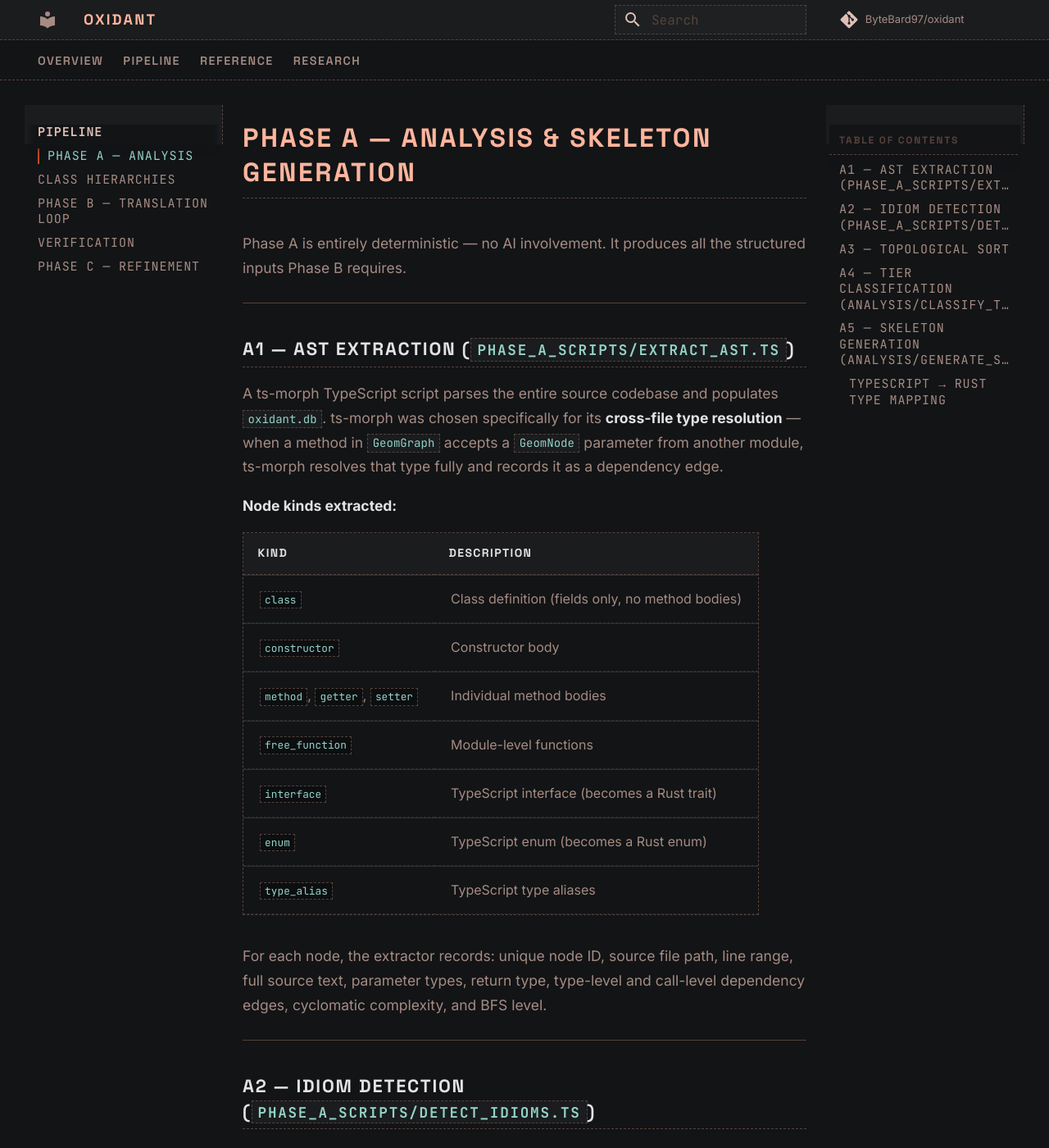
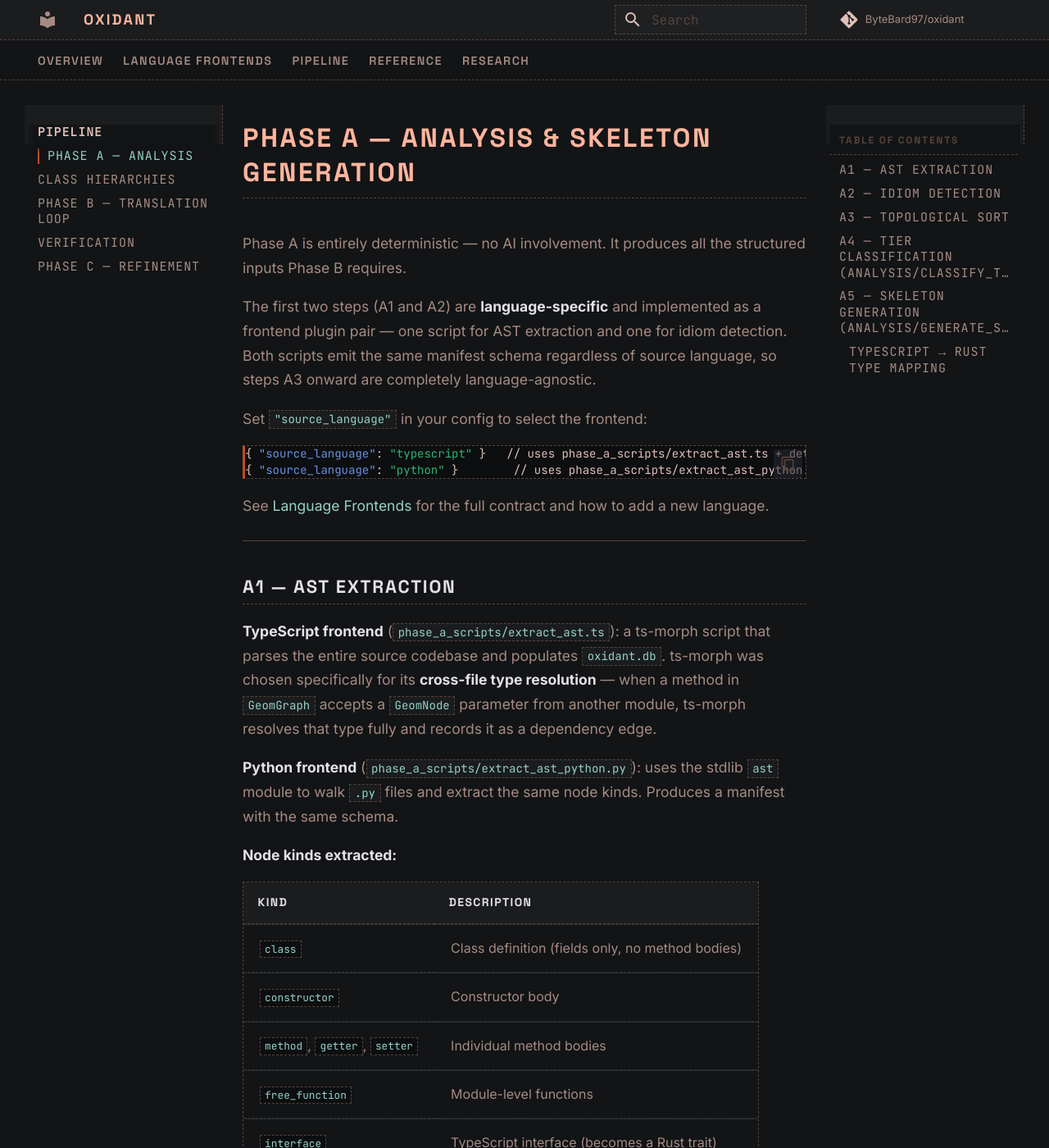
Before and after one commit to ByteBard97/oxidant, an MkDocs documentation site: the page built from docs/pages/pipeline/phase-a.md, in a window 1280 px wide and 1400 px high. Shown: the whole window at 82% size. Built offline with MkDocs 1.6.1 and Material for MkDocs 9.7.7, drawn with Linux system fonts in a browser that asks for light colours; comment, search, counter and statistics services are not loaded; some of the changed text lies outside the part shown.

Commit message:
docs: update site for plugin-based language frontend architecture
- mkdocs.yml: updated site_description, added Language Frontends nav page
- index.md: new tagline, plugin architecture intro, updated pipeline diagram
  and table to show frontend plugin step
- phase-a.md: explain A1/A2 are language-specific frontend plugins, document
  both TypeScript and Python implementations
- frontends.md: new page documenting the frontend plugin contract, both
  shipped frontends, and how to write a new one

Co-Authored-By: Claude Sonnet 4.6 <noreply@anthropic.com>

````diff
--- a/docs/pages/pipeline/phase-a.md
+++ b/docs/pages/pipeline/phase-a.md
@@ -2,11 +2,24 @@
 
 Phase A is entirely deterministic — no AI involvement. It produces all the structured inputs Phase B requires.
 
+The first two steps (A1 and A2) are **language-specific** and implemented as a frontend plugin pair — one script for AST extraction and one for idiom detection. Both scripts emit the same manifest schema regardless of source language, so steps A3 onward are completely language-agnostic.
+
+Set `"source_language"` in your config to select the frontend:
+
+```json
+{ "source_language": "typescript" }   // uses phase_a_scripts/extract_ast.ts + detect_idioms.ts
+{ "source_language": "python" }        // uses phase_a_scripts/extract_ast_python.py + detect_idioms_python.py
+```
+
+See [Language Frontends](../frontends.md) for the full contract and how to add a new language.
+
 ---
 
-## A1 — AST Extraction (`phase_a_scripts/extract_ast.ts`)
+## A1 — AST Extraction
 
-A ts-morph TypeScript script parses the entire source codebase and populates `oxidant.db`. ts-morph was chosen specifically for its **cross-file type resolution** — when a method in `GeomGraph` accepts a `GeomNode` parameter from another module, ts-morph resolves that type fully and records it as a dependency edge.
+**TypeScript frontend** (`phase_a_scripts/extract_ast.ts`): a ts-morph script that parses the entire source codebase and populates `oxidant.db`. ts-morph was chosen specifically for its **cross-file type resolution** — when a method in `GeomGraph` accepts a `GeomNode` parameter from another module, ts-morph resolves that type fully and records it as a dependency edge.
+
+**Python frontend** (`phase_a_scripts/extract_ast_python.py`): uses the stdlib `ast` module to walk `.py` files and extract the same node kinds. Produces a manifest with the same schema.
 
 **Node kinds extracted:**
 
@@ -24,9 +37,14 @@ For each node, the extractor records: unique node ID, source file path, line ran
 
 ---
 
-## A2 — Idiom Detection (`phase_a_scripts/detect_idioms.ts`)
+## A2 — Idiom Detection
 
-A second ts-morph pass scans each node's AST for 14 patterns known to require non-trivial Rust translation. Each detected pattern is stored in `idioms_needed[]` on the node and used in Phase B to inject relevant guidance into the conversion prompt.
+Each frontend ships a companion idiom detector that scans each node's AST for patterns known to require non-trivial Rust translation.
+
+- **TypeScript** (`phase_a_scripts/detect_idioms.ts`): detects 14 patterns via a second ts-morph pass.
+- **Python** (`phase_a_scripts/detect_idioms_python.py`): detects Python-specific patterns (e.g. `svgwrite` buffer idioms, dataframe → struct conversions).
+
+Each detected pattern is stored in `idioms_needed[]` on the node and injected into the Phase B prompt as targeted guidance.
 
 See [Idiom Detection](../reference/idioms.md) for the full list and translation guidance.
 
--- a/mkdocs.yml
+++ b/mkdocs.yml
@@ -1,5 +1,5 @@
 site_name: Oxidant
-site_description: Agentic TypeScript-to-Rust translation harness
+site_description: Plugin-based agentic →Rust translation pipeline. Ships with TypeScript and Python frontends, with more languages coming.
 repo_url: https://github.com/ByteBard97/oxidant
 repo_name: ByteBard97/oxidant
 
@@ -45,6 +45,7 @@ markdown_extensions:
 
 nav:
   - Overview: index.md
+  - Language Frontends: frontends.md
   - Pipeline:
     - Phase A — Analysis: pipeline/phase-a.md
     - Class Hierarchies: pipeline/hierarchies.md
````
Also changed, not shown: docs/pages/frontends.md (added, +72 -0 lines), docs/pages/index.md (+12 -7 lines).
